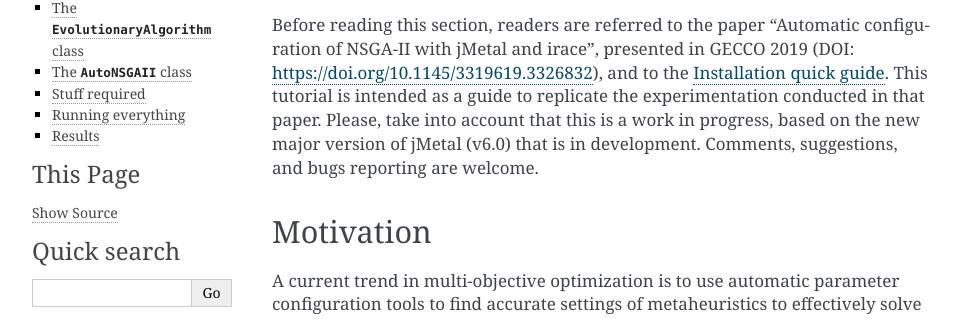
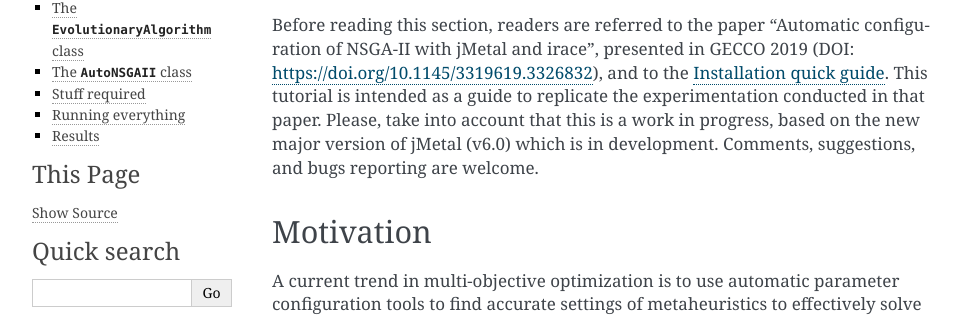
Before and after one commit to ajnebro/tutorials, a Sphinx documentation site: the page built from docs/autoconfiguration.rst, in a window 1280 px wide and 900 px high. Shown: the part 202-521 px from the top of the window, without its empty margins (148-1110 px from the left). Built offline with Sphinx 7.4.7, drawn with Linux system fonts in a browser that asks for light colours.

Commit message:
Add file experimentation.rst

```diff
--- a/docs/autoconfiguration.rst
+++ b/docs/autoconfiguration.rst
@@ -1,7 +1,7 @@
 Auto-configuration of evolutionary algorithms: NSGA-II
 ======================================================
 
-Before reading this section, readers are referred to the paper "Automatic configuration of NSGA-II with jMetal and irace", presented in GECCO 2019 (DOI: https://doi.org/10.1145/3319619.3326832), and to the :ref:`installation`. This tutorial is intended as a guide to replicate the experimentation conducted in that paper. Please, take into account that this is a work in progress, based on the new major version of jMetal (v6.0) that is in development. Comments, suggestions, and bugs reporting are welcome.
+Before reading this section, readers are referred to the paper "Automatic configuration of NSGA-II with jMetal and irace", presented in GECCO 2019 (DOI: https://doi.org/10.1145/3319619.3326832), and to the :ref:`installation`. This tutorial is intended as a guide to replicate the experimentation conducted in that paper. Please, take into account that this is a work in progress, based on the new major version of jMetal (v6.0) which is in development. Comments, suggestions, and bugs reporting are welcome.
 
 Motivation
 ----------
--- a/docs/index.rst
+++ b/docs/index.rst
@@ -16,6 +16,7 @@
     :caption: TUTORIALS:
 
     installation.rst
+    experimentation.rst
     autoconfiguration.rst
 
 Indices and tables
```
Also changed, not shown: docs/experimentation.rst (added, +8 -0 lines), docs/conf.py (line endings or trailing spaces), docs/installation.rst (line endings or trailing spaces), 14 other files.
